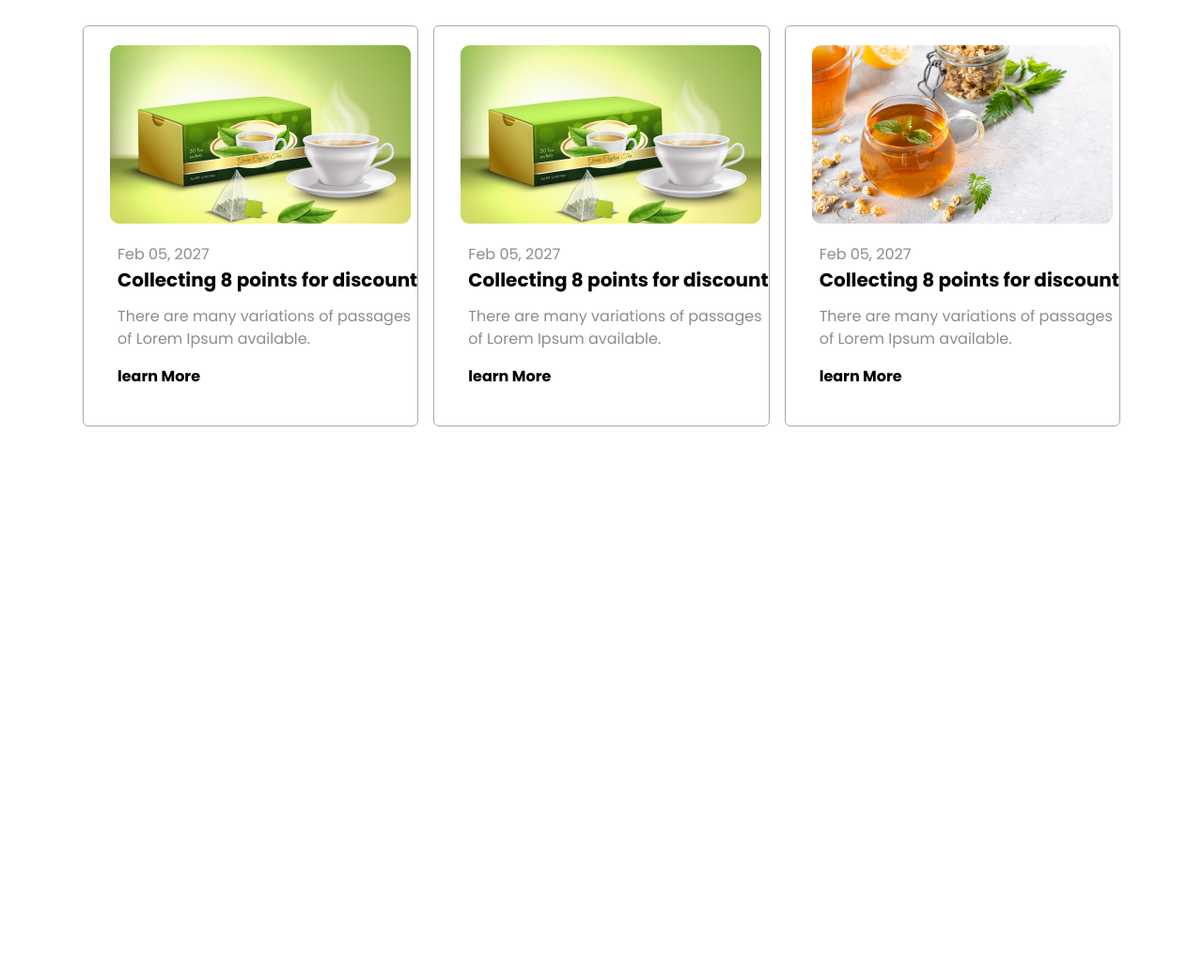
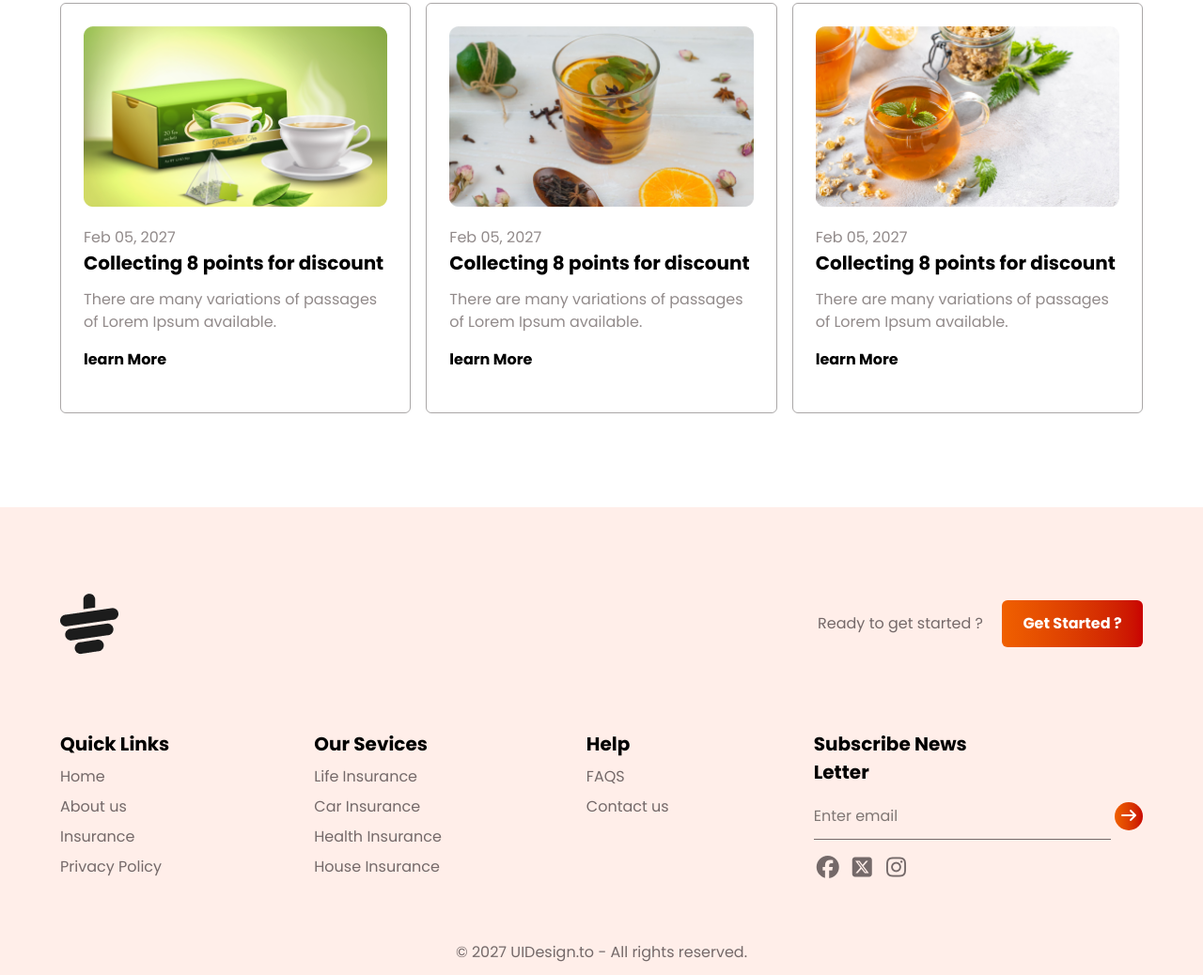
Before and after one commit to sujunprodhan/tea-shop-tailwind, a plain HTML site: page index.html in a window 1280 px wide. Shown: the part 3262-4300 px from the top of the page at 94% size. Before the commit the page ends 3740 px from the top, so only its background shows below. Drawn offline with nearby package versions, Linux system fonts and the light colour scheme.

Commit message:
footer section and banner section added

```diff
--- a/index.html
+++ b/index.html
@@ -221,34 +221,35 @@
     <section>
       <div class="news_parent_div mt-[100px] w-[90%] mx-auto ">
         <h1 class="text-[2rem] font-bold text-center md:text-center mb-5">News & Events</h1>
-        <p class="text-center mx-auto">There are many variations of passages of Lorem Ipsum
+        <p class="text-center mx-auto md:w-[980px] w-full">There are many variations of passages of Lorem Ipsum
           available,
           but the
           majority have
           suffered alteration in
           some form, by injected humour, or randomised words which don't look even slightly believable. </p>
-        <div class="card_div flex flex-col md:flex-row md:w-full justify-center items-center mt-[40px] p-6 gap-4 ">
-          <div class="card border-1 border-[#aaa7a7] rounded-md">
-            <img src="./images/news-1.png" alt="" class="flex justify-center items-center ml-7 mt-5">
-            <p class=" ml-9 text-[#918a8a] mt-5">Feb 05, 2027</p>
-            <h3 class=" ml-9 font-bold mb-3 text-[1.25rem]">Collecting 8 points for discount</h3>
-            <p class=" ml-9 text-[#918a8a] ">There are many variations of passages of Lorem Ipsum available.</p>
-            <button class=" ml-9 mb-10 font-bold mt-4">learn More</button>
+        <div class="card_div flex flex-col md:flex-row md:w-full justify-center items-center mt-[40px] gap-4 ">
+          <div class="card border-1 border-[#aaa7a7] rounded-md p-6">
+            <img src="./images/news-1.png" alt="" class="w-full">
+            <p class=" text-[#918a8a] mt-5">Feb 05, 2027</p>
+            <h3 class=" font-bold mb-3 text-[1.25rem]">Collecting 8 points for discount</h3>
+            <p class=" text-[#918a8a] ">There are many variations of passages of Lorem Ipsum available.</p>
+            <button class=" mb-5 font-bold mt-4">learn More</button>
           </div>
-          <div class="card border-1 border-[#aaa7a7] rounded-md">
-            <img src="./images/news-1.png" alt="" class="flex justify-center items-center ml-7 mt-5">
-            <p class=" ml-9 text-[#918a8a] mt-5">Feb 05, 2027</p>
-            <h3 class=" ml-9 font-bold mb-3 text-[1.25rem]">Collecting 8 points for discount</h3>
-            <p class=" ml-9 text-[#918a8a] ">There are many variations of passages of Lorem Ipsum available.</p>
-            <button class=" ml-9 mb-10 font-bold mt-4">learn More</button>
+          <div class="card border-1 border-[#aaa7a7] rounded-md p-6">
+            <img src="./images/news-2.png" alt="" class="w-full">
+            <p class=" text-[#918a8a] mt-5">Feb 05, 2027</p>
+            <h3 class=" font-bold mb-3 text-[1.25rem]">Collecting 8 points for discount</h3>
+            <p class=" text-[#918a8a] ">There are many variations of passages of Lorem Ipsum available.</p>
+            <button class=" mb-5 font-bold mt-4">learn More</button>
           </div>
-          <div class="card border-1 border-[#aaa7a7] rounded-md">
-            <img src="./images/news-3.png" alt="" class="flex justify-center items-center ml-7 mt-5">
-            <p class=" ml-9 text-[#918a8a] mt-5">Feb 05, 2027</p>
-            <h3 class=" ml-9 font-bold mb-3 text-[1.25rem]">Collecting 8 points for discount</h3>
-            <p class=" ml-9 text-[#918a8a] ">There are many variations of passages of Lorem Ipsum available.</p>
-            <button class=" ml-9 mb-10 font-bold mt-4">learn More</button>
+          <div class="card border-1 border-[#aaa7a7] rounded-md p-6">
+            <img src="./images/news-3.png" alt="" class="w-full">
+            <p class=" text-[#918a8a] mt-5">Feb 05, 2027</p>
+            <h3 class=" font-bold mb-3 text-[1.25rem]">Collecting 8 points for discount</h3>
+            <p class=" text-[#918a8a] ">There are many variations of passages of Lorem Ipsum available.</p>
+            <button class=" mb-5 font-bold mt-4">learn More</button>
           </div>
+
         </div>
       </div>
     </section>
@@ -256,6 +257,55 @@
 
   <!-- footer section -->
 
+  <section class="footer_section bg-[#ffeee9] py-3 mt-[100px]">
+    <div class="footer_content w-[90%] mx-auto mt-20 ">
+      <div class="footer_top flex justify-between items-center">
+        <img src="./images/cup.png" alt="">
+        <div class="btn_card flex justify-center items-center gap-5">
+          <p class="text-[#746969]">Ready to get started ?</p>
+          <button
+            class="bg-gradient-to-r from-[#f06000] to-[#c90202] w-[150px] h-[50px] text-white font-bold rounded-md">Get
+            Started ?</button>
+        </div>
+      </div>
+
+      <div class="footer_botom mt-20 flex flex-col md:flex-row justify-between">
+        <div class="footer_list">
+          <h3 class="text-[1.25rem] font-bold">Quick Links</h3>
+          <p class="mt-2 text-[#746969]">Home</p>
+          <p class="mt-2 text-[#746969]">About us</p>
+          <p class="mt-2 text-[#746969]">Insurance</p>
+          <p class="mt-2 text-[#746969]">Privacy Policy</p>
+        </div>
+        <div class="footer_list md:mt-0 mt-5">
+          <h3 class="text-[1.25rem] font-bold">Our Sevices</h3>
+          <p class="mt-2 text-[#746969]">Life Insurance</p>
+          <p class="mt-2 text-[#746969]">Car Insurance</p>
+          <p class="mt-2 text-[#746969]">Health Insurance</p>
+          <p class="mt-2 text-[#746969]">House Insurance</p>
+        </div>
+        <div class="footer_list md:mt-0 mt-5">
+          <h3 class="text-[1.25rem] font-bold">Help</h3>
+          <p class="mt-2 text-[#746969]">FAQS</p>
+          <p class="mt-2 text-[#746969]">Contact us</p>
+        </div>
+        <div class="footer_list md:mt-0 mt-5">
+          <h3 class="text-[1.25rem] font-bold w-[216px]">Subscribe News Letter</h3>
+          <input type="text" placeholder="Enter email" class="border-b-1 border-b-[#746969] pb-3 mt-5 outline-0">
+          <button class="h-[30px] w-[30px] bg-gradient-to-r from-[#f06000] to-[#c90202] rounded-full text-white"><i
+              class="fa-solid fa-arrow-right"></i></button>
+          <div class="social_icon mt-3 text-[1.5rem] text-[#746969] ">
+            <i class="fa-brands fa-facebook"></i>
+            <i class="fa-brands fa-square-x-twitter"></i>
+            <i class="fa-brands fa-instagram"></i>
+          </div>
+        </div>
+
+      </div>
+      <h3 class="flex justify-center items-center mt-15 text-[#746969]">© 2027 UIDesign.to - All rights reserved.</h3>
+    </div>
+  </section>
+
 
 </body>
 
```
